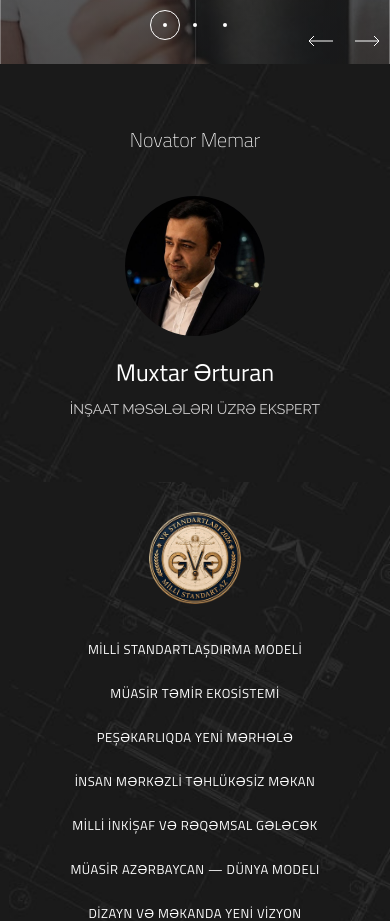
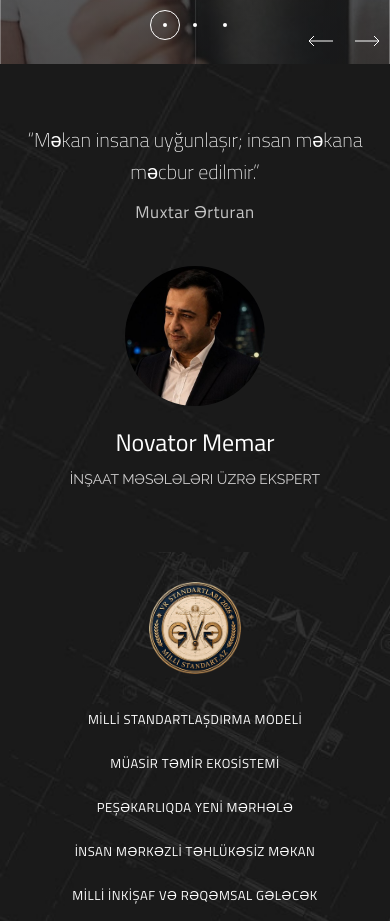
Before and after one commit to feyruzalizada/VRprogect, a Next.js app: page / in a window 390 px wide. Shown: the part 780-1701 px from the top of the page. Built offline with nearby package versions, Linux system fonts and the light colour scheme.

Commit message:
Add the motto above the name in the quote banner

```diff
--- a/src/components/QuoteBanner.module.css
+++ b/src/components/QuoteBanner.module.css
@@ -33,11 +33,24 @@
   margin: 0;
   padding-right: 20px;
   font-family: var(--font-titillium), sans-serif;
+  text-align: right;
+  color: #fff;
+}
+
+.motto {
+  margin: 0;
   font-size: 30px;
   font-weight: 300;
   line-height: 48px;
-  text-align: right;
-  color: #fff;
+}
+
+.quoteName {
+  margin: 14px 0 0;
+  font-size: 20px;
+  font-weight: 400;
+  line-height: 28px;
+  letter-spacing: 0.5px;
+  color: rgba(255, 255, 255, 0.75);
 }
 
 .caption {
@@ -81,8 +94,16 @@
     width: 100%;
     padding-right: 0;
     text-align: center;
+  }
+
+  .motto {
     font-size: 24px;
     line-height: 38px;
+  }
+
+  .quoteName {
+    font-size: 18px;
+    margin-top: 10px;
   }
 
   .caption {
@@ -98,9 +119,13 @@
     padding: 60px 0;
   }
 
-  .quote {
+  .motto {
     font-size: 20px;
     line-height: 32px;
+  }
+
+  .quoteName {
+    font-size: 17px;
   }
 
   .caption {
--- a/src/components/QuoteBanner.tsx
+++ b/src/components/QuoteBanner.tsx
@@ -3,7 +3,7 @@ import styles from "./QuoteBanner.module.css";
 import { quoteBanner } from "@/content/quote";
 
 export default function QuoteBanner() {
-  const { quote, author, background } = quoteBanner;
+  const { motto, quote, author, background } = quoteBanner;
 
   return (
     <section className={styles.section}>
@@ -18,7 +18,10 @@ export default function QuoteBanner() {
 
       <div className={styles.container}>
         <figure className={styles.figure}>
-          <blockquote className={styles.quote}>{quote}</blockquote>
+          <blockquote className={styles.quote}>
+            <p className={styles.motto}>{motto}</p>
+            <p className={styles.quoteName}>{quote}</p>
+          </blockquote>
 
           <figcaption className={styles.caption}>
             <Image
--- a/src/content/quote.ts
+++ b/src/content/quote.ts
@@ -1,4 +1,5 @@
 export interface QuoteBannerContent {
+  motto: string;
   quote: string;
   author: {
     name: string;
@@ -9,10 +10,11 @@ export interface QuoteBannerContent {
 }
 
 export const quoteBanner: QuoteBannerContent = {
+  motto: "“Məkan insana uyğunlaşır; insan məkana məcbur edilmir.”",
   quote:
-    "Novator Memar",
+    "Muxtar Ərturan",
   author: {
-    name: "Muxtar Ərturan",
+    name: "Novator Memar",
     role: "İnşaat məsələləri üzrə ekspert",
     avatar: "/images/image1-home1.jpeg",
   },
```
